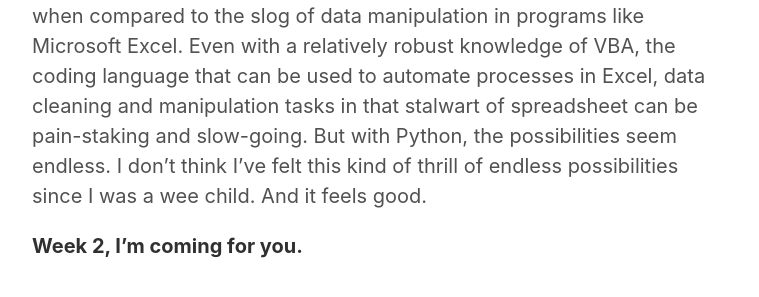
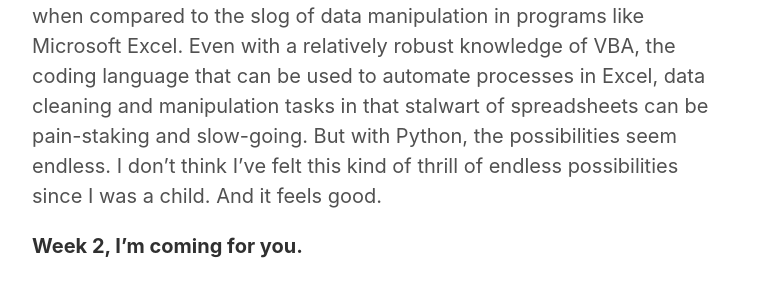
Before and after one commit to duodecimalstrom/duodecimalstrom.github.io, a Jekyll site: the page built from _posts/2019-04-05-first-post.md, in a window 1280 px wide. Shown: the part 962-1259 px from the top of the page, without its empty margins (258-1017 px from the left). Built offline with Jekyll 4.4.1, drawn with Linux system fonts in a browser that asks for light colours; some of the changed text lies outside the part shown.

Commit message:
Update 2019-04-05-first-post.md

```diff
--- a/_posts/2019-04-05-first-post.md
+++ b/_posts/2019-04-05-first-post.md
@@ -9,6 +9,6 @@ title: An initiation into endless possibilities
 
 **By design, Python is a pretty intuitive coding language.** But with any language, it takes time, care, and a willingness to make mistakes in order to really become fluent. Also with any language, there comes a moment when you finally feel like you're in the flow, when you can start to intuit things, when you can think several steps ahead. I don't think I'm quite there yet, but just like how animals can sense when an earthquake is coming, I too can sense that this seismic shift is afoot for me. I can almost smell it.
 
-This in itself would be enough to buoy me into next week of the bootcamp, but that's not even the most exciting thing from this week. What's gotten me really excited is my unfolding understanding and awareness of the seemingly infinite possibilities that will become open to me once I've finished all 12 weeks. In this first week, we focused on utilizing Python Pandas for data manipulation and analysis, and it's been what I consider -- at the risk of being overly dramatic -- life-changing. The ease with which you can use Python to clean, slice, group, and manipulate data with just a few lines of code is exhilarating, particularly when compared to the slog of data manipulation in programs like Microsoft Excel. Even with a relatively robust knowledge of VBA, the coding language that can be used to automate processes in Excel, data cleaning and manipulation tasks in that stalwart of spreadsheet can be pain-staking and slow-going. But with Python, the possibilities seem endless. I don't think I've felt this kind of thrill of endless possibilities since I was a wee child. And it feels good.
+This in itself would be enough to buoy me into next week of the bootcamp, but that's not even the most exciting thing from this week. What's gotten me really excited is my unfolding understanding and awareness of the seemingly infinite possibilities that will become open to me once I've finished all 12 weeks. In this first week, we focused on utilizing Python Pandas for data manipulation and analysis, and it's been what I consider -- at the risk of being overly dramatic -- life-changing. The ease with which you can use Python to clean, slice, group, and manipulate data with just a few lines of code is exhilarating, particularly when compared to the slog of data manipulation in programs like Microsoft Excel. Even with a relatively robust knowledge of VBA, the coding language that can be used to automate processes in Excel, data cleaning and manipulation tasks in that stalwart of spreadsheets can be pain-staking and slow-going. But with Python, the possibilities seem endless. I don't think I've felt this kind of thrill of endless possibilities since I was a child. And it feels good.
 
 **Week 2, I'm coming for you.**
```
